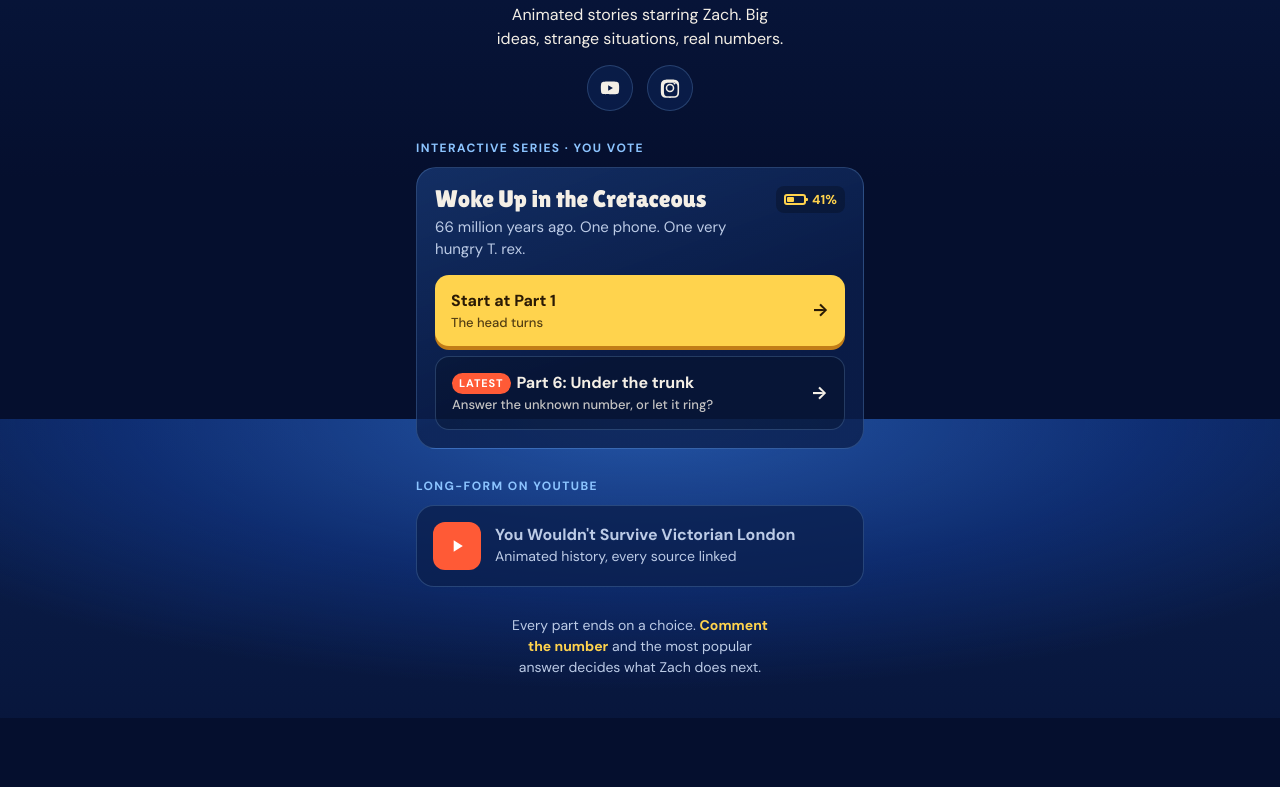
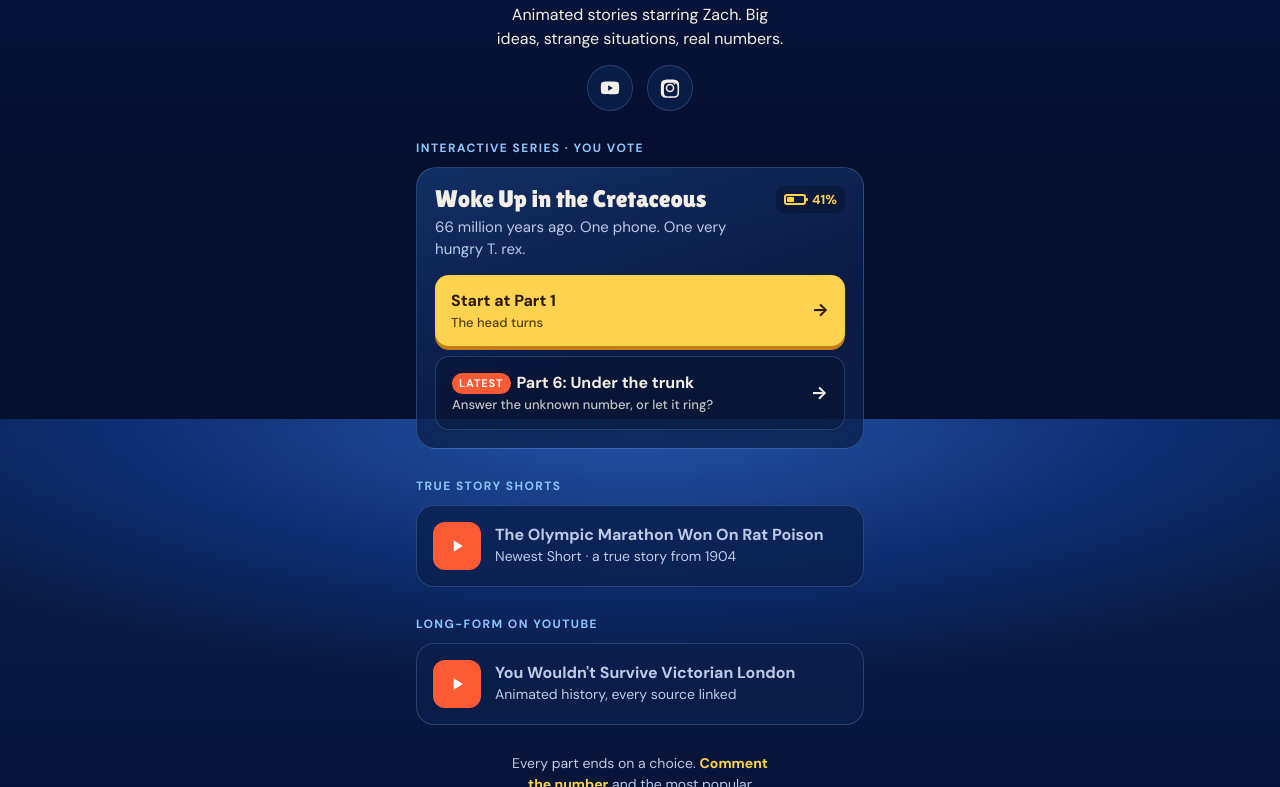
Before and after one commit to ZachifyTV/zachifytv.github.io, a plain HTML site: page index.html in a window 1280 px wide. Shown: the part 381-1168 px from the top of the page. Before the commit the page ends 1099 px from the top, so only its background shows below. Drawn offline with Linux system fonts and the light colour scheme.

Commit message:
Add newest true story Short: The Olympic Marathon Won On Rat Poison
Co-Authored-By: Claude Opus 5.5 <noreply@anthropic.com>

```diff
--- a/index.html
+++ b/index.html
@@ -211,6 +211,14 @@ a:focus-visible { outline: 3px solid var(--yellow); outline-offset: 3px; }
     </div>
   </section>
 
+  <section aria-labelledby="shorts-title">
+    <p class="label" id="shorts-title">True story Shorts</p>
+    <a class="long" href="https://www.youtube.com/shorts/oglYezVtZOA">
+      <span class="play" aria-hidden="true"><svg viewBox="0 0 24 24" width="20" height="20"><path d="M8 5v14l11-7z" fill="currentColor"/></svg></span>
+      <span class="txt"><strong>The Olympic Marathon Won On Rat Poison</strong><span>Newest Short · a true story from 1904</span></span>
+    </a>
+  </section>
+
   <section aria-labelledby="long-title">
     <p class="label" id="long-title">Long-form on YouTube</p>
     <a class="long" href="https://www.youtube.com/watch?v=FC-JSxomct0">
```
